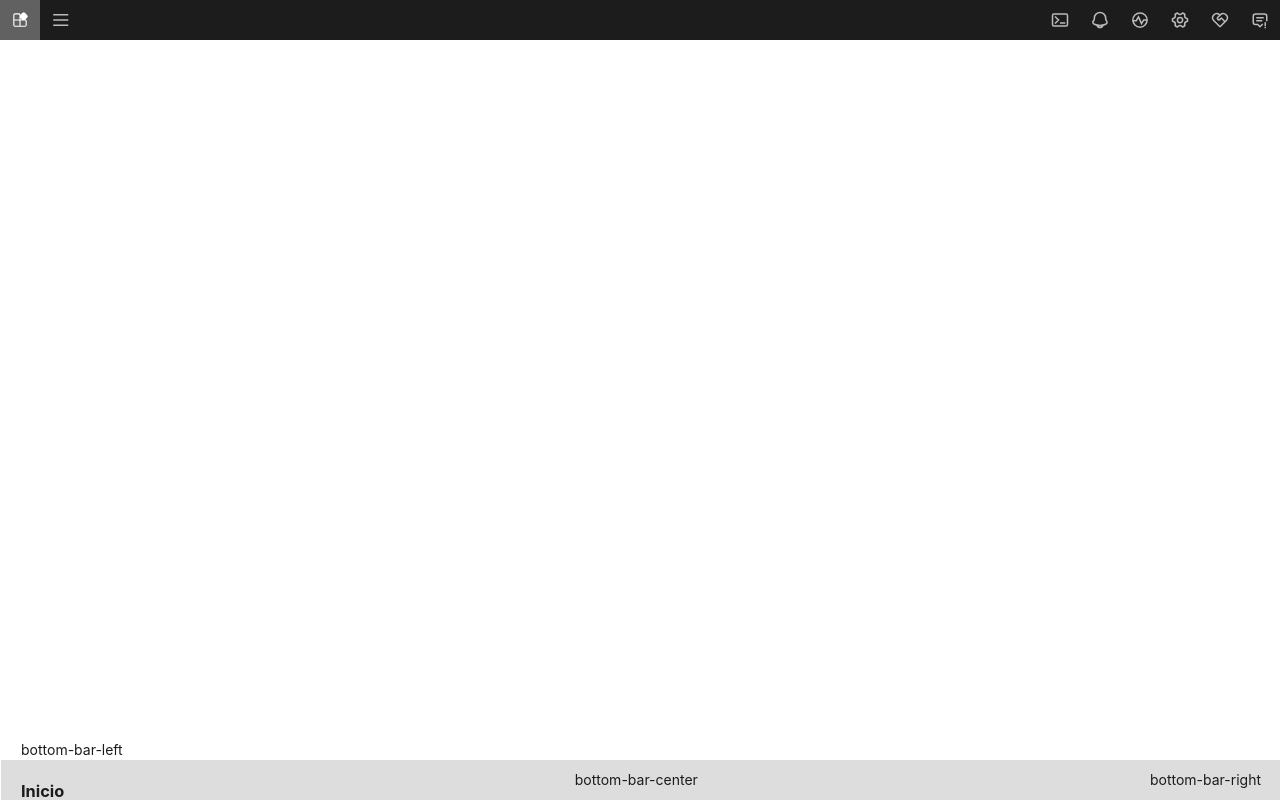
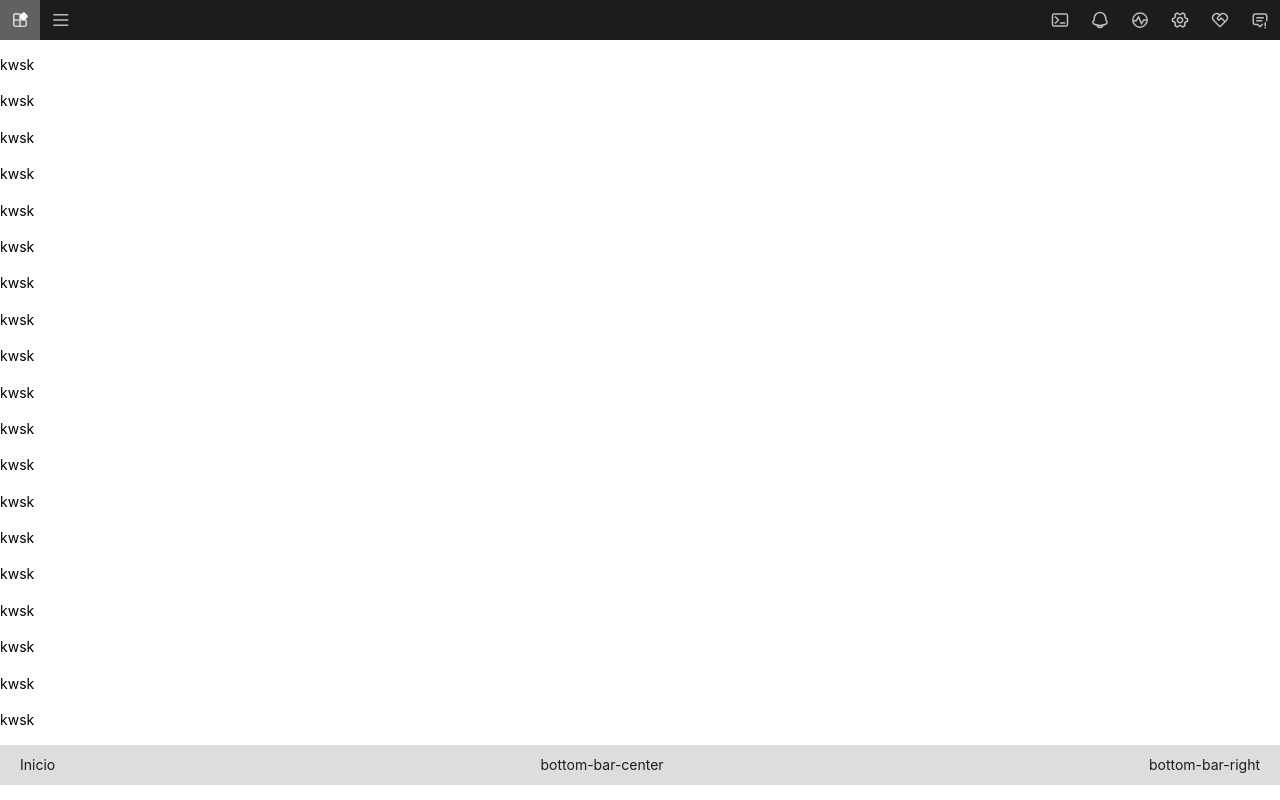
Before and after one commit to playground-io/portal, a Vue app: page / in a window 1280 px wide. Built offline with nearby package versions, Linux system fonts and the light colour scheme.

Commit message:
fifth commit

```diff
--- a/src/App.vue
+++ b/src/App.vue
@@ -4,7 +4,25 @@
       <TopBar />
     </header>
     <main class="main-container">
-      <MainContainer />
+      <p>kwsk</p>
+      <p>kwsk</p>
+      <p>kwsk</p>
+      <p>kwsk</p>
+      <p>kwsk</p>
+      <p>kwsk</p>
+      <p>kwsk</p>
+      <p>kwsk</p>
+      <p>kwsk</p>
+      <p>kwsk</p>
+      <p>kwsk</p>
+      <p>kwsk</p>
+      <p>kwsk</p>
+      <p>kwsk</p>
+      <p>kwsk</p>
+      <p>kwsk</p>
+      <p>kwsk</p>
+      <p>kwsk</p>
+      <p>kwsk</p>
     </main>
     <footer class="footer-container">
       <BottomBar />
@@ -14,28 +32,30 @@
 
 <script setup>
   import TopBar from './components/TopBar.vue';
-  import MainContainer from './components/MainContainer.vue';
+  import MainContent from './components/MainContent.vue';
   import BottomBar from './components/BottomBar.vue';
 </script>
 
 <style scoped>
 .global-container {
   display: grid;
-  height: 100%;
   grid-template-rows: auto 1fr auto;
   grid-template-columns: 1fr;
+  height: 100%;
+  overflow-y: auto;
 }
 
 .header-container {
   display: block;
 }
 
-.main-container {
-  display: flex;
+.main-content {
+  display: block;
+  overflow-y: auto;
+
 }
 
 .footer-container {
   display: block;
-  border: 1px white solid;
 }
 </style>
--- a/src/assets/css/global.css
+++ b/src/assets/css/global.css
@@ -1,19 +1,24 @@
 html {
   font-size: 62.5%;
-  height: 100%;
   scroll-behavior: smooth;
 }
 
 body {
   font-family: -apple-system, BlinkMacSystemFont, 'Segoe UI', Roboto, Helvetica, Arial, sans-serif, 'Apple Color Emoji', 'Segoe UI Emoji', 'Segoe UI Symbol';
-  margin: 0;
-  padding: 0;
   font-size: 1.4rem;
   line-height: 1.6;
-  min-height: 100%;
+  /*min-height: 100%;*/
   -webkit-font-smoothing: antialiased;
   -moz-osx-font-smoothing: grayscale;
   -webkit-tap-highlight-color: transparent;
+}
+
+html,
+body {
+  margin: 0;
+  padding: 0;
+  height: 100%;
+  overflow:hidden;
 }
 
 *,
--- a/src/components/BottomBar.vue
+++ b/src/components/BottomBar.vue
@@ -7,8 +7,7 @@
 <template>
   <div class="bottom-bar">
     <div class="bottom-bar-left">
-      bottom-bar-left
-      <h3>{{ $t('nav.home') }}</h3>
+      {{ $t('nav.home') }}
     </div>
     <div class="bottom-bar-center">
       bottom-bar-center
@@ -22,8 +21,6 @@
 <style scoped>
 .bottom-bar {
   display: flex;
-  position: fixed;
-  bottom: 0;
   width: 100%;
   justify-content: space-between;
   align-items: center;
--- a/src/components/MainContainer.vue
+++ /dev/null
@@ -1,13 +0,0 @@
-<script setup></script>
-
-<template>
-  <div class="main-container">
-    Main Container
-  </div>
-</template>
-
-<style scoped>
-.main-container {
-  height: 100%;
-}
-</style>
--- /dev/null
+++ b/src/components/MainContent.vue
@@ -0,0 +1,47 @@
+<script setup></script>
+
+<template>
+  <div class="main-content">
+    <div class="thediv">
+      <p>Main Container</p>
+      <p>Main Container</p>
+      <p>Main Container</p>
+      <p>Main Container</p>
+      <p>Main Container</p>
+      <p>Main Container</p>
+      <p>Main Container</p>
+      <p>Main Container</p>
+      <p>Main Container</p>
+      <p>Main Container</p>
+      <p>Main Container</p>
+      <p>Main Container</p>
+      <p>Main Container</p>
+      <p>Main Container</p>
+      <p>Main Container</p>
+      <p>Main Container</p>
+      <p>Main Container</p>
+      <p>Main Container</p>
+      <p>Main Container</p>
+      <p>Main Container</p>
+
+    </div>
+  </div>
+</template>
+
+<style scoped>
+.main-content {
+  display: flex;
+  min-height: 0;
+  min-width: 0;
+  overflow-y: auto;
+}
+
+.thediv {
+display: flex;
+flex-direction: column;
+overflow-y: auto;
+min-height: 0;
+  min-width: 0;
+
+}
+</style>
--- a/src/components/TopBar.vue
+++ b/src/components/TopBar.vue
@@ -35,9 +35,9 @@
 <style scoped>
 .top-bar {
   display: inline-flex;
-  position: fixed;
+
   justify-content: space-between;
-  top: 0;
+
   width: 100%;
   height: var(--top-bar-height);
   background-color: var(--top-bar-bg);
@@ -45,6 +45,6 @@
 }
 
 .top-bar-left, .top-bar-center, .top-bar-right {
-  height: 100%;
+
 }
 </style>
```
Also changed, not shown: src/components/BtnIcon.vue (deleted, +0 -52 lines), src/assets/icons/appIcons.svg (deleted).
